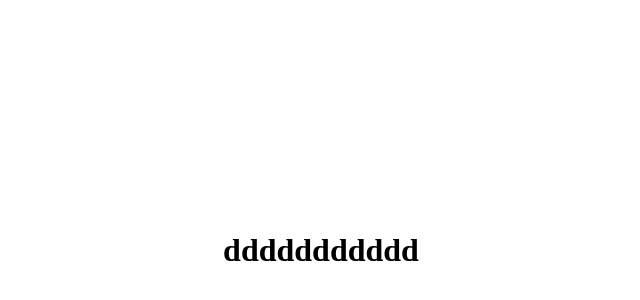
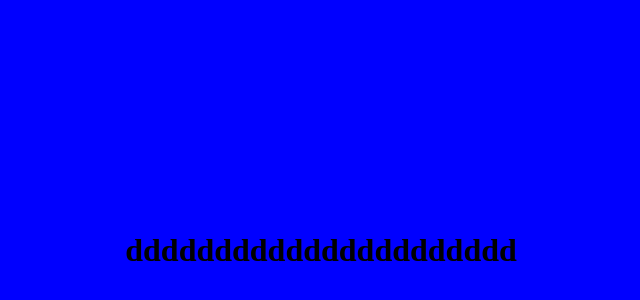
Before and after one commit to fatemehghazal/test-project, a plain HTML site: page index.html in a window 1280 px wide. Shown: the part 150-450 px from the top of the page, without its empty margins (319-959 px from the left). Drawn offline with Linux system fonts and the light colour scheme.

Commit message:
taghirat2

```diff
--- a/index.html
+++ b/index.html
@@ -5,5 +5,6 @@
     </head>
     <body>
         <h1>ddddddddddd</h1>
+        <h1>ddddddddddd</h1>
     </body>
 </html>
--- a/style.css
+++ b/style.css
@@ -8,4 +8,5 @@ body{
     justify-content: center;
     height: 100vh;
     align-items: center;
+    background-color: blue;
 }
```
